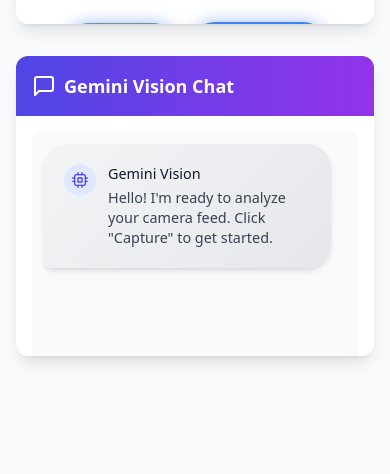
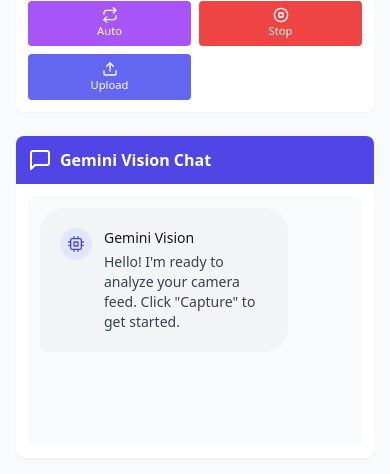
Before and after one commit to Guna-Asher/Cheat-Code-Bot, a Flask app: page / in a window 390 px wide. Shown: the part 519-993 px from the top of the page. Before the commit the page ends 882 px from the top, so only its background shows below. Run offline with Flask 3, Linux system fonts and the light colour scheme; some libraries are stand-ins or nearby versions.

Commit message:
Update index.html

```diff
--- a/templates/index.html
+++ b/templates/index.html
@@ -2,7 +2,7 @@
 <html lang="en">
 <head>
   <meta charset="UTF-8">
-  <meta name="viewport" content="width=device-width, initial-scale=1.0, orientation=landscape">
+  <meta name="viewport" content="width=device-width, initial-scale=1.0">
   <title>IP Camera + Gemini Vision</title>
   <script src="https://cdn.tailwindcss.com"></script>
   <link href="https://unpkg.com/aos@2.3.1/dist/aos.css" rel="stylesheet">
@@ -10,175 +10,164 @@
   <script src="https://cdn.jsdelivr.net/npm/feather-icons/dist/feather.min.js"></script>
   <script src="https://unpkg.com/feather-icons"></script>
   <style>
-    @keyframes float {
-      0% { transform: translateY(0px); }
-      50% { transform: translateY(-10px); }
-      100% { transform: translateY(0px); }
-    }
-    .floating {
-      animation: float 3s ease-in-out infinite;
-    }
+    /* Simplified styles without animations or glow effects */
     .chat-bubble {
       position: relative;
       border-radius: 1.5rem;
       padding: 1.25rem;
       margin-bottom: 1rem;
       max-width: 80%;
-      box-shadow: 0 4px 6px -1px rgba(0, 0, 0, 0.1), 0 2px 4px -1px rgba(0, 0, 0, 0.06);
-      transition: all 0.3s ease;
-    }
-    .chat-bubble:hover {
-      transform: translateY(-2px);
-      box-shadow: 0 10px 15px -3px rgba(0, 0, 0, 0.1), 0 4px 6px -2px rgba(0, 0, 0, 0.05);
     }
     .user-bubble {
-      background: linear-gradient(135deg, #3b82f6 0%, #1d4ed8 100%);
+      background: #3b82f6;
       color: white;
       margin-left: auto;
       border-bottom-right-radius: 0.5rem;
     }
     .bot-bubble {
-      background: linear-gradient(135deg, #f3f4f6 0%, #e5e7eb 100%);
+      background: #f3f4f6;
       color: #111827;
       margin-right: auto;
       border-bottom-left-radius: 0.5rem;
     }
     .camera-feed {
-      border-radius: 1rem;
-      box-shadow: 0 20px 25px -5px rgba(0, 0, 0, 0.1), 0 10px 10px -5px rgba(0, 0, 0, 0.04);
-      transition: all 0.3s ease;
+      border-radius: 0.5rem;
+      border: 1px solid #e5e7eb;
     }
-    .camera-feed:hover {
-      transform: scale(1.02);
-    }
-    .glow-btn {
-      transition: all 0.3s ease;
-      box-shadow: 0 0 15px rgba(59, 130, 246, 0.5);
-    }
-    .glow-btn:hover {
-      box-shadow: 0 0 20px rgba(59, 130, 246, 0.8);
-      transform: translateY(-2px);
-    }
-    .pulse {
-      animation: pulse 2s infinite;
-    }
-    @keyframes pulse {
-      0% { transform: scale(1); }
-      50% { transform: scale(1.05); }
-      100% { transform: scale(1); }
-    }
-    /* Responsive adjustments */
-    @media (max-width: 640px) {
+
+    /* Mobile-first responsive design */
+    @media (max-width: 768px) {
+      .button-grid {
+        display: grid;
+        grid-template-columns: repeat(3, 1fr);
+        gap: 0.5rem;
+        margin-top: 1rem;
+      }
+      .button-grid .btn {
+        padding: 0.5rem;
+        font-size: 0.75rem;
+        display: flex;
+        flex-direction: column;
+        align-items: center;
+        justify-content: center;
+        height: 100%;
+      }
+      .button-grid .btn i {
+        margin-right: 0;
+        margin-bottom: 0.25rem;
+      }
+      .button-grid .btn span {
+        text-align: center;
+      }
       #chat-box {
         height: 300px !important;
       }
-      .chat-bubble {
-        max-width: 95%;
-        font-size: 0.9rem;
-      }
-      .glow-btn {
-        padding-left: 1rem;
-        padding-right: 1rem;
-        font-size: 0.875rem;
-      }
-      .camera-feed {
-        max-height: 250px;
+      .camera-container {
+        height: 200px;
       }
     }
-    /* Portrait orientation adjustments */
-    @media (orientation: portrait) and (max-width: 640px) {
-      .grid.grid-cols-1.lg\\:grid-cols-2 {
-        grid-template-columns: 1fr;
-        height: auto !important;
+
+    @media (max-width: 480px) {
+      .button-grid {
+        grid-template-columns: repeat(2, 1fr);
+      }
+      .button-grid .btn {
+        padding: 0.4rem;
+        font-size: 0.7rem;
       }
       #chat-box {
         height: 250px !important;
       }
-      .camera-feed {
-        max-height: 200px;
+      .camera-container {
+        height: 180px;
       }
-      .mt-16 {
+    }
+
+    @media (min-width: 769px) {
+      .button-grid {
+        display: flex;
+        flex-wrap: wrap;
+        gap: 0.5rem;
         margin-top: 1rem;
       }
-      .features-section {
-        display: none;
-      }
-      .floating {
-        animation: none;
-      }
-      h1 {
-        font-size: 1.5rem !important;
-      }
-      p {
-        font-size: 0.9rem !important;
+      .button-grid .btn {
+        padding: 0.5rem 1rem;
+        font-size: 0.875rem;
       }
     }
+
     /* Landscape orientation for mobile */
-    @media (orientation: landscape) and (max-width: 640px) {
-      .grid.grid-cols-1.lg\\:grid-cols-2 {
+    @media (orientation: landscape) and (max-width: 1000px) {
+      .grid.grid-cols-1.lg\:grid-cols-2 {
         grid-template-columns: 1fr 1fr;
-        height: 60vh !important;
       }
       #chat-box {
         height: 200px !important;
       }
-      .camera-feed {
-        max-height: 180px;
+      .camera-container {
+        height: 150px;
       }
-      .features-section {
-        display: none;
+      .button-grid {
+        grid-template-columns: repeat(3, 1fr);
       }
     }
   </style>
 </head>
 <body class="bg-gray-50 min-h-screen">
-  <div class="w-full px-4 sm:px-6 lg:px-8 py-8">
-    <!-- Header with animated icon -->
-    <div class="text-center mb-8" data-aos="fade-down">
-      <div class="inline-block p-4 rounded-full bg-gradient-to-br from-blue-500 to-indigo-600 shadow-xl">
-        <i data-feather="camera" class="w-12 h-12 text-white floating"></i>
+  <div class="w-full px-4 sm:px-6 lg:px-8 py-4">
+    <!-- Header -->
+    <div class="text-center mb-6">
+      <div class="inline-block p-3 rounded-full bg-blue-500">
+        <i data-feather="camera" class="w-8 h-8 text-white"></i>
       </div>
-      <h1 class="mt-4 text-3xl font-bold text-gray-900 sm:text-4xl md:text-5xl">
-        <span class="bg-clip-text text-transparent bg-gradient-to-r from-blue-600 to-indigo-600">
+      <h1 class="mt-3 text-2xl font-bold text-gray-900 sm:text-3xl">
+        <span class="text-blue-600">
           Smart Camera Vision
         </span>
       </h1>
-      <p class="mt-3 max-w-2xl mx-auto text-xl text-gray-500 sm:mt-4">
+      <p class="mt-2 max-w-2xl mx-auto text-lg text-gray-500">
         Real-time IP camera with Gemini AI integration
       </p>
     </div>
 
     <!-- Main content area -->
-    <div class="grid grid-cols-1 lg:grid-cols-2 gap-8 h-[75vh]">
+    <div class="grid grid-cols-1 lg:grid-cols-2 gap-6">
       <!-- Camera feed section -->
-      <div class="bg-white rounded-xl shadow-lg overflow-hidden" data-aos="fade-right">
-        <div class="p-4 bg-gradient-to-r from-blue-600 to-indigo-600">
-          <h2 class="text-lg font-semibold text-white flex items-center">
+      <div class="bg-white rounded-lg shadow-sm overflow-hidden">
+        <div class="p-3 bg-blue-600">
+          <h2 class="text-md font-semibold text-white flex items-center">
             <i data-feather="video" class="mr-2"></i> Live Camera Feed
           </h2>
         </div>
-        <div class="p-4">
-          <div class="aspect-w-16 aspect-h-9 bg-gray-200 rounded-lg overflow-hidden flex items-center justify-center">
+        <div class="p-3">
+          <div class="camera-container bg-gray-200 rounded-lg overflow-hidden flex items-center justify-center">
             <!-- Video element for device camera -->
-            <video id="deviceCamera" autoplay playsinline muted class="camera-feed hidden"></video>
+            <video id="deviceCamera" autoplay playsinline muted class="camera-feed hidden w-full h-full object-cover"></video>
             <!-- Image element for IP camera -->
-            <img id="cameraFeed" src="http://static.photos/technology/1024x576/42" alt="Camera Feed" class="camera-feed w-full h-auto">
+            <img id="cameraFeed" src="http://static.photos/technology/1024x576/42" alt="Camera Feed" class="camera-feed w-full h-full object-cover">
           </div>
-          <div class="mt-6 flex justify-center space-x-4 flex-wrap">
-            <button id="startBtn" class="px-6 py-3 bg-green-500 hover:bg-green-600 text-white font-medium rounded-full glow-btn flex items-center">
-              <i data-feather="play" class="mr-2"></i> Start
+
+          <!-- Button grid for all actions -->
+          <div class="button-grid">
+            <button id="startBtn" class="btn bg-green-500 hover:bg-green-600 text-white font-medium rounded">
+              <i data-feather="play" class="w-4 h-4"></i>
+              <span>Start</span>
             </button>
-            <button id="screenshotBtn" class="px-6 py-3 bg-blue-500 hover:bg-blue-600 text-white font-medium rounded-full glow-btn pulse flex items-center">
-              <i data-feather="camera" class="mr-2"></i> Capture
+            <button id="screenshotBtn" class="btn bg-blue-500 hover:bg-blue-600 text-white font-medium rounded">
+              <i data-feather="camera" class="w-4 h-4"></i>
+              <span>Capture</span>
             </button>
-            <button id="autoCaptureBtn" class="px-6 py-3 bg-purple-500 hover:bg-purple-600 text-white font-medium rounded-full glow-btn flex items-center">
-              <i data-feather="repeat" class="mr-2"></i> Auto Capture
+            <button id="autoCaptureBtn" class="btn bg-purple-500 hover:bg-purple-600 text-white font-medium rounded">
+              <i data-feather="repeat" class="w-4 h-4"></i>
+              <span>Auto</span>
             </button>
-            <button id="stopBtn" class="px-6 py-3 bg-red-500 hover:bg-red-600 text-white font-medium rounded-full glow-btn flex items-center">
-              <i data-feather="stop-circle" class="mr-2"></i> Stop
+            <button id="stopBtn" class="btn bg-red-500 hover:bg-red-600 text-white font-medium rounded">
+              <i data-feather="stop-circle" class="w-4 h-4"></i>
+              <span>Stop</span>
             </button>
-            <label class="px-6 py-3 bg-indigo-500 hover:bg-indigo-600 text-white font-medium rounded-full glow-btn flex items-center cursor-pointer">
-              <i data-feather="upload" class="mr-2"></i> Upload Image
+            <label class="btn bg-indigo-500 hover:bg-indigo-600 text-white font-medium rounded cursor-pointer">
+              <i data-feather="upload" class="w-4 h-4"></i>
+              <span>Upload</span>
               <input type="file" id="imageUpload" accept="image/*" class="hidden">
             </label>
           </div>
@@ -186,14 +175,14 @@
       </div>
 
       <!-- Chat section -->
-      <div class="bg-white rounded-xl shadow-lg overflow-hidden" data-aos="fade-left">
-        <div class="p-4 bg-gradient-to-r from-indigo-600 to-purple-600">
-          <h2 class="text-lg font-semibold text-white flex items-center">
+      <div class="bg-white rounded-lg shadow-sm overflow-hidden">
+        <div class="p-3 bg-indigo-600">
+          <h2 class="text-md font-semibold text-white flex items-center">
             <i data-feather="message-square" class="mr-2"></i> Gemini Vision Chat
           </h2>
         </div>
-        <div class="p-4">
-          <div id="chat-box" class="h-[500px] overflow-y-auto p-3 space-y-3 bg-gray-50 rounded-lg">
+        <div class="p-3">
+          <div id="chat-box" class="h-[400px] overflow-y-auto p-3 space-y-3 bg-gray-50 rounded-lg">
             <div class="chat-bubble bot-bubble">
               <div class="flex items-start">
                 <div class="flex-shrink-0 h-8 w-8 rounded-full bg-indigo-100 flex items-center justify-center">
@@ -214,36 +203,36 @@
       </div>
     </div>
 
-    <!-- Features section -->
-    <div class="mt-16 features-section" data-aos="fade-up">
-      <h2 class="text-2xl font-bold text-center text-gray-900 mb-8">Key Features</h2>
-      <div class="grid grid-cols-1 md:grid-cols-3 gap-6">
-        <div class="bg-white p-6 rounded-xl shadow-md hover:shadow-lg transition-shadow">
-          <div class="flex items-center mb-4">
-            <div class="p-3 rounded-full bg-blue-100 text-blue-600">
-              <i data-feather="eye" class="w-6 h-6"></i>
+    <!-- Features section - hidden on mobile -->
+    <div class="mt-8 features-section hidden md:block">
+      <h2 class="text-xl font-bold text-center text-gray-900 mb-6">Key Features</h2>
+      <div class="grid grid-cols-1 md:grid-cols-3 gap-4">
+        <div class="bg-white p-4 rounded-lg shadow-sm">
+          <div class="flex items-center mb-3">
+            <div class="p-2 rounded-full bg-blue-100 text-blue-600">
+              <i data-feather="eye" class="w-5 h-5"></i>
             </div>
-            <h3 class="ml-3 text-lg font-medium text-gray-900">Real-time Analysis</h3>
+            <h3 class="ml-3 text-md font-medium text-gray-900">Real-time Analysis</h3>
           </div>
-          <p class="text-gray-600">Get instant AI-powered analysis of your camera feed with Gemini Vision technology.</p>
+          <p class="text-gray-600 text-sm">Get instant AI-powered analysis of your camera feed with Gemini Vision technology.</p>
         </div>
-        <div class="bg-white p-6 rounded-xl shadow-md hover:shadow-lg transition-shadow">
-          <div class="flex items-center mb-4">
-            <div class="p-3 rounded-full bg-purple-100 text-purple-600">
-              <i data-feather="shield" class="w-6 h-6"></i>
+        <div class="bg-white p-4 rounded-lg shadow-sm">
+          <div class="flex items-center mb-3">
+            <div class="p-2 rounded-full bg-purple-100 text-purple-600">
+              <i data-feather="shield" class="w-5 h-5"></i>
             </div>
-            <h3 class="ml-3 text-lg font-medium text-gray-900">Secure Connection</h3>
+            <h3 class="ml-3 text-md font-medium text-gray-900">Secure Connection</h3>
           </div>
-          <p class="text-gray-600">Your camera feed is processed securely with end-to-end encryption for privacy.</p>
+          <p class="text-gray-600 text-sm">Your camera feed is processed securely with end-to-end encryption for privacy.</p>
         </div>
-        <div class="bg-white p-6 rounded-xl shadow-md hover:shadow-lg transition-shadow">
-          <div class="flex items-center mb-4">
-            <div class="p-3 rounded-full bg-green-100 text-green-600">
-              <i data-feather="zap" class="w-6 h-6"></i>
+        <div class="bg-white p-4 rounded-lg shadow-sm">
+          <div class="flex items-center mb-3">
+            <div class="p-2 rounded-full bg-green-100 text-green-600">
+              <i data-feather="zap" class="w-5 h-5"></i>
             </div>
-            <h3 class="ml-3 text-lg font-medium text-gray-900">Smart Alerts</h3>
+            <h3 class="ml-3 text-md font-medium text-gray-900">Smart Alerts</h3>
           </div>
-          <p class="text-gray-600">Receive intelligent notifications for important events detected in your camera feed.</p>
+          <p class="text-gray-600 text-sm">Receive intelligent notifications for important events detected in your camera feed.</p>
         </div>
       </div>
     </div>
@@ -257,12 +246,6 @@
     const spinner = document.getElementById("loadingSpinner");
     const cameraFeed = document.getElementById("cameraFeed");
     const deviceCamera = document.getElementById("deviceCamera");
-
-    // Your IP Camera snapshot URL
-    // const snapshotUrl = "http://192.168.225.53:8080/shot.jpg";
-
-    // Detect if device is mobile
-    // const isMobile = /iPhone|iPad|iPod|Android/i.test(navigator.userAgent);
 
     // Stream from device camera (all devices)
     async function startDeviceCamera() {
@@ -381,11 +364,11 @@
       if (autoInterval) {
         clearInterval(autoInterval);
         autoInterval = null;
-        autoCaptureBtn.innerHTML = '<i data-feather="repeat" class="mr-2"></i> Auto Capture';
+        autoCaptureBtn.innerHTML = '<i data-feather="repeat" class="w-4 h-4"></i><span>Auto</span>';
         addBubble("Auto capture stopped", "bot");
       } else {
         autoInterval = setInterval(takeScreenshot, 25000);
-        autoCaptureBtn.innerHTML = '<i data-feather="stop-circle" class="mr-2"></i> Stop Auto';
+        autoCaptureBtn.innerHTML = '<i data-feather="stop-circle" class="w-4 h-4"></i><span>Stop Auto</span>';
         addBubble("Auto capture started - taking screenshots every 25 seconds", "bot");
       }
       feather.replace();
@@ -401,7 +384,7 @@
       if (autoInterval) {
         clearInterval(autoInterval);
         autoInterval = null;
-        autoCaptureBtn.innerHTML = '<i data-feather="repeat" class="mr-2"></i> Auto Capture';
+        autoCaptureBtn.innerHTML = '<i data-feather="repeat" class="w-4 h-4"></i><span>Auto</span>';
         feather.replace();
       }
     });
```
